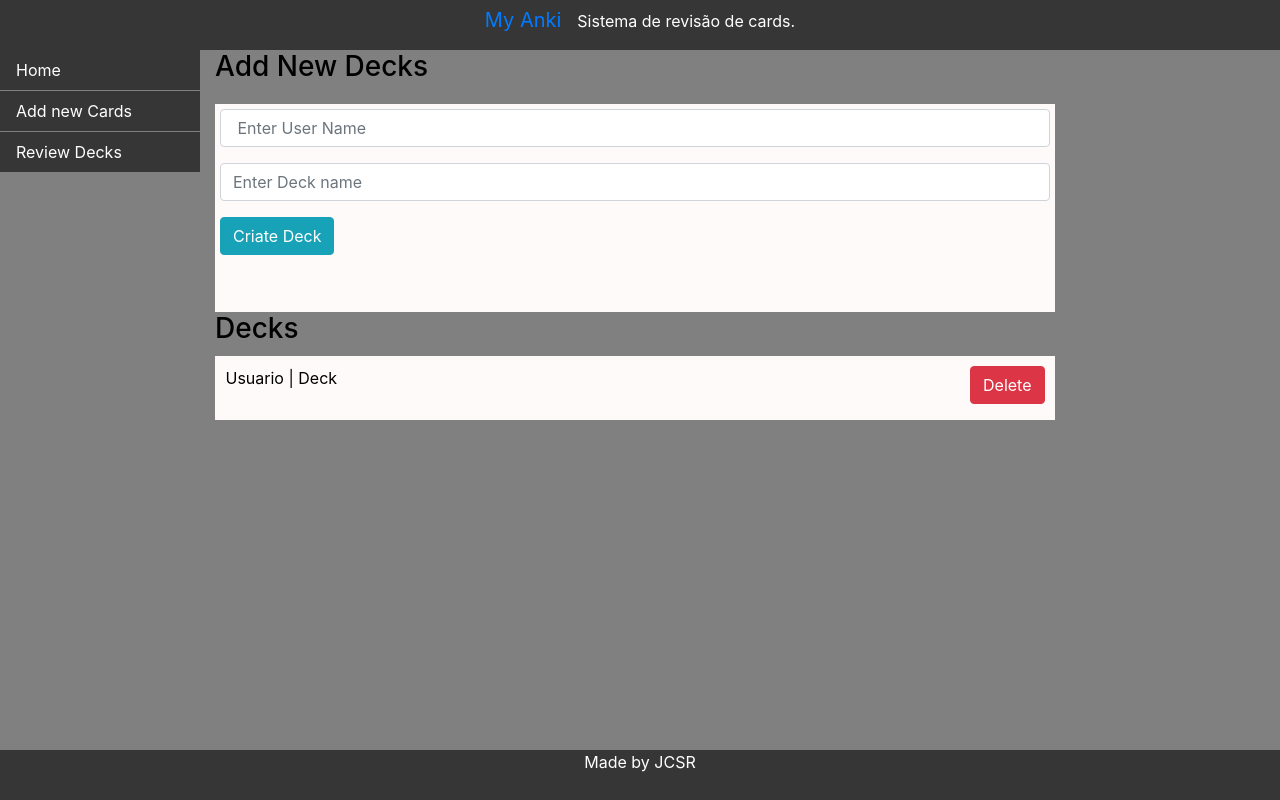
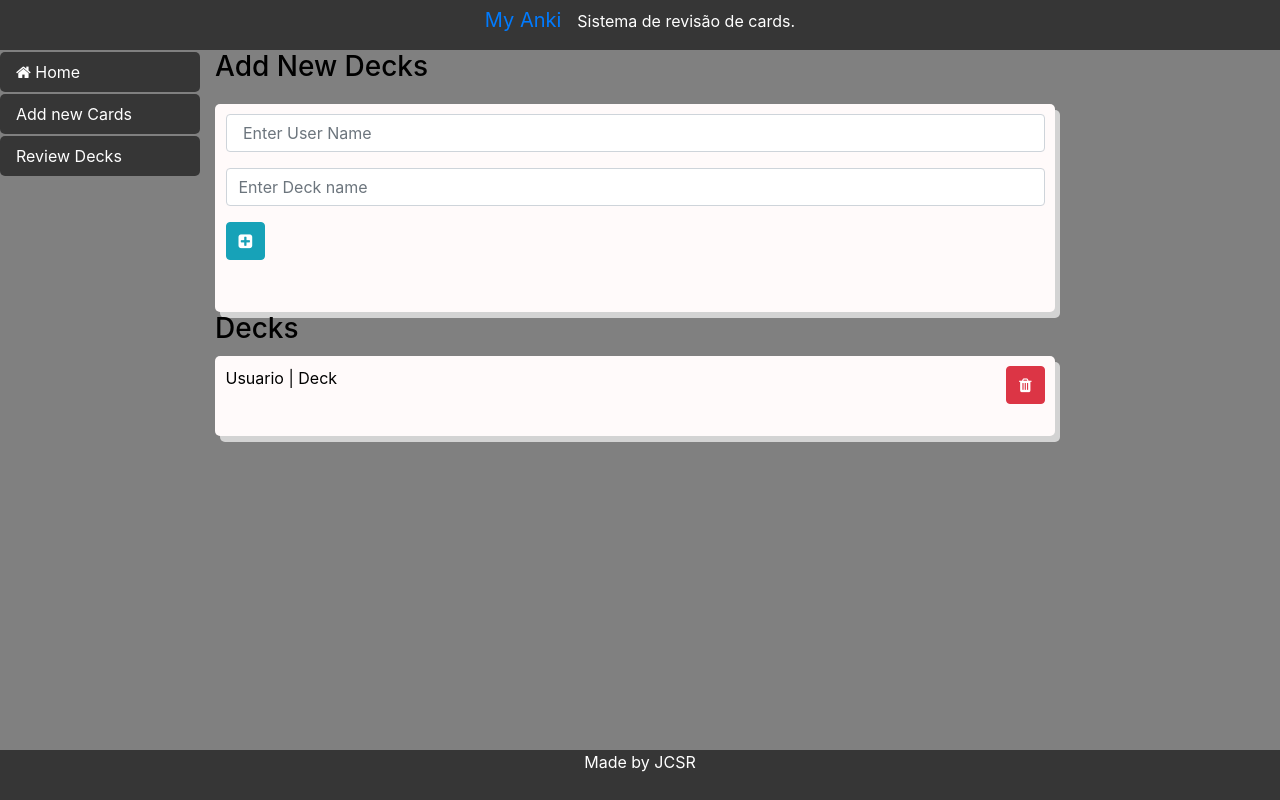
Before and after one commit to Jose-Claudio/my-anki, a React (Create React App) app in the folder frontend/: page / in a window 1280 px wide. Built offline with nearby package versions, Linux system fonts and the light colour scheme.

Commit message:
Interface finalizada

```diff
--- a/frontend/src/anki.css
+++ b/frontend/src/anki.css
@@ -30,8 +30,9 @@
 
 nav > a {
     color: white;
-    margin-bottom: 1px;
+    margin-top: 2px;
     background: #363636;
+    border-radius: 5px;
 }
 
 nav > a:hover {
@@ -49,9 +50,11 @@ nav > a:hover {
 .decks {
     background: #FFFAFA;
     margin-top: 1%;
-    height: 8vh;
+    height: 10vh;
     width: 80%;
     padding: 1%;
+    border-radius: 5px;
+    box-shadow: 5px 6px #D3D3D3
 }
 
 .decksAdd {
@@ -59,12 +62,9 @@ nav > a:hover {
     margin-top: 20px;
     height: 26vh;
     width: 80%;
-    padding: 5px;
-}
-.decksAdd > div {
-    margin-top: 5px;
-    margin-left: 10px;
-    margin-bottom: 2px;
+    padding: 1%;
+    border-radius: 5px;
+    box-shadow: 5px 6px #D3D3D3;
 }
 
 .review {
@@ -74,6 +74,8 @@ nav > a:hover {
     width: 80%;
     background: #FFFAFA;
     text-align: center;
+    border-radius: 5px;
+    box-shadow: 5px 6px #D3D3D3;
 }
 .botao {
     float: right;
--- a/frontend/src/components/addCards.jsx
+++ b/frontend/src/components/addCards.jsx
@@ -12,7 +12,7 @@ export default props => (
                 <label>Back</label>
                 <input type="text" className="form-control"></input>
             </div>
-            <button type="submit" class="btn btn-primary">Add</button>
+            <button type="submit" class="btn btn-primary"><i className="fa fa-plus-square"></i></button>
         </form>
     </div>
 )
--- a/frontend/src/components/addDeck.jsx
+++ b/frontend/src/components/addDeck.jsx
@@ -10,7 +10,7 @@ export default props => (
             <div className="form-group">
                 <input type="text" className="form-control" placeholder="Enter Deck name" />
             </div>
-            <button className="btn btn-info">Criate Deck</button>
+            <button className="btn btn-info"><i className="fa fa-plus-square"></i></button>
         </from>
     </div>
 )
--- a/frontend/src/components/deckList.jsx
+++ b/frontend/src/components/deckList.jsx
@@ -6,7 +6,7 @@ export default props => {
         <div className="decks">
             <span>Usuario</span> | <span>Deck</span>
             <div className="botao">
-                <button className="btn btn-danger">Delete</button>
+                <button className="btn btn-danger"><i className="fa fa-trash"></i></button>
             </div>
         </div>
     )
--- a/frontend/src/components/menu.jsx
+++ b/frontend/src/components/menu.jsx
@@ -2,7 +2,7 @@ import React from 'react'
 
 export default props => (
     <nav className="bav flex-column">
-        <a className="nav-link" href="/">Home</a>
+        <a className="nav-link" href="/"><i className="fa fa-home"></i> Home</a>
         <a className="nav-link" href="/addCards">Add new Cards</a>
         <a className="nav-link" href="/review">Review Decks</a>
     </nav>
--- a/frontend/src/components/review.jsx
+++ b/frontend/src/components/review.jsx
@@ -12,8 +12,8 @@ export default props => (
 
         <div className="btRev">
             <button className="btn btn-success">Review</button>
-            <button className="btn btn-success">Next</button>
-            <button className="btn btn-danger">Delete</button>
+            <button className="btn btn-success"><i className="fa fa-arrow-right"></i></button>
+            <button className="btn btn-danger"><i className="fa fa-trash"></i></button>
         </div>
     </div>
 
--- a/frontend/src/components/routes.jsx
+++ b/frontend/src/components/routes.jsx
@@ -1,5 +1,5 @@
 import React from 'react'
-import { BrowserRouter, Route, Switch, Link} from 'react-router-dom'
+import { BrowserRouter, Route, Switch } from 'react-router-dom'
 
 import Main from './main'
 import AddCards from './addCards'
```
